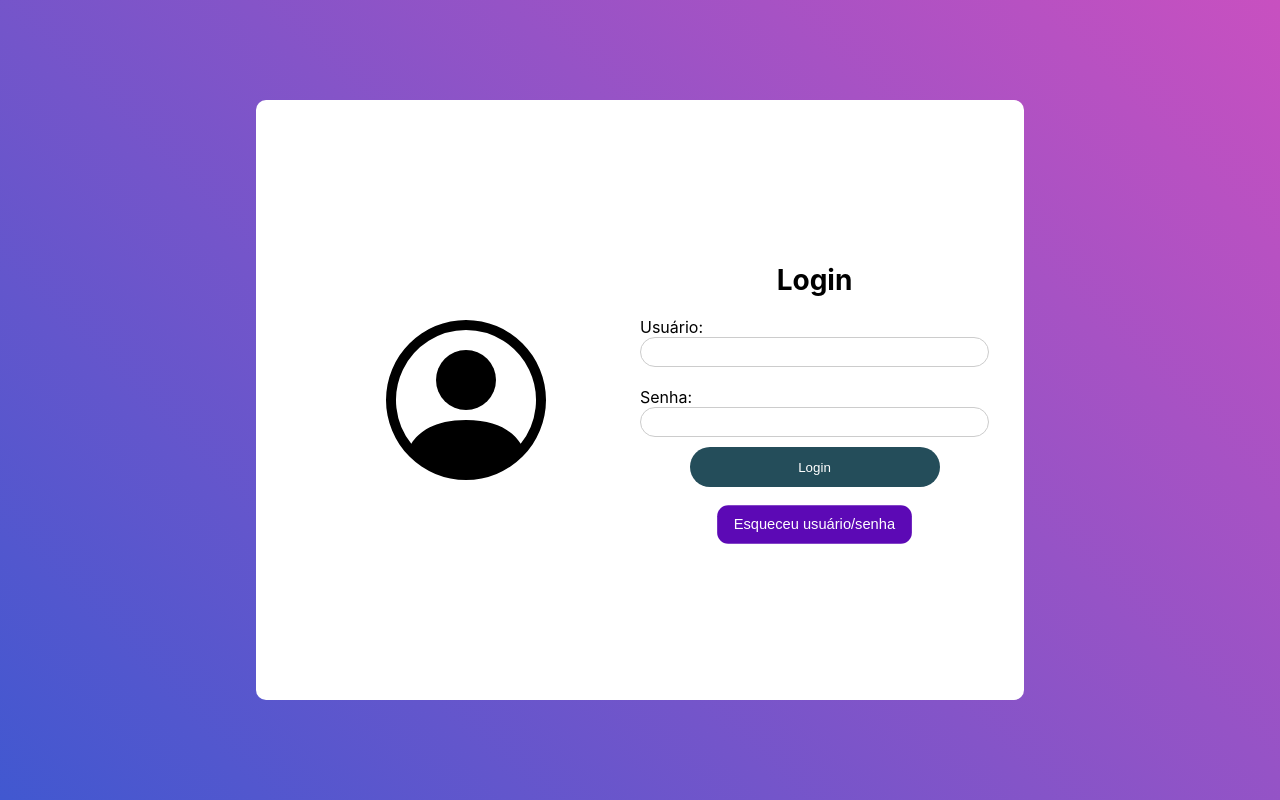
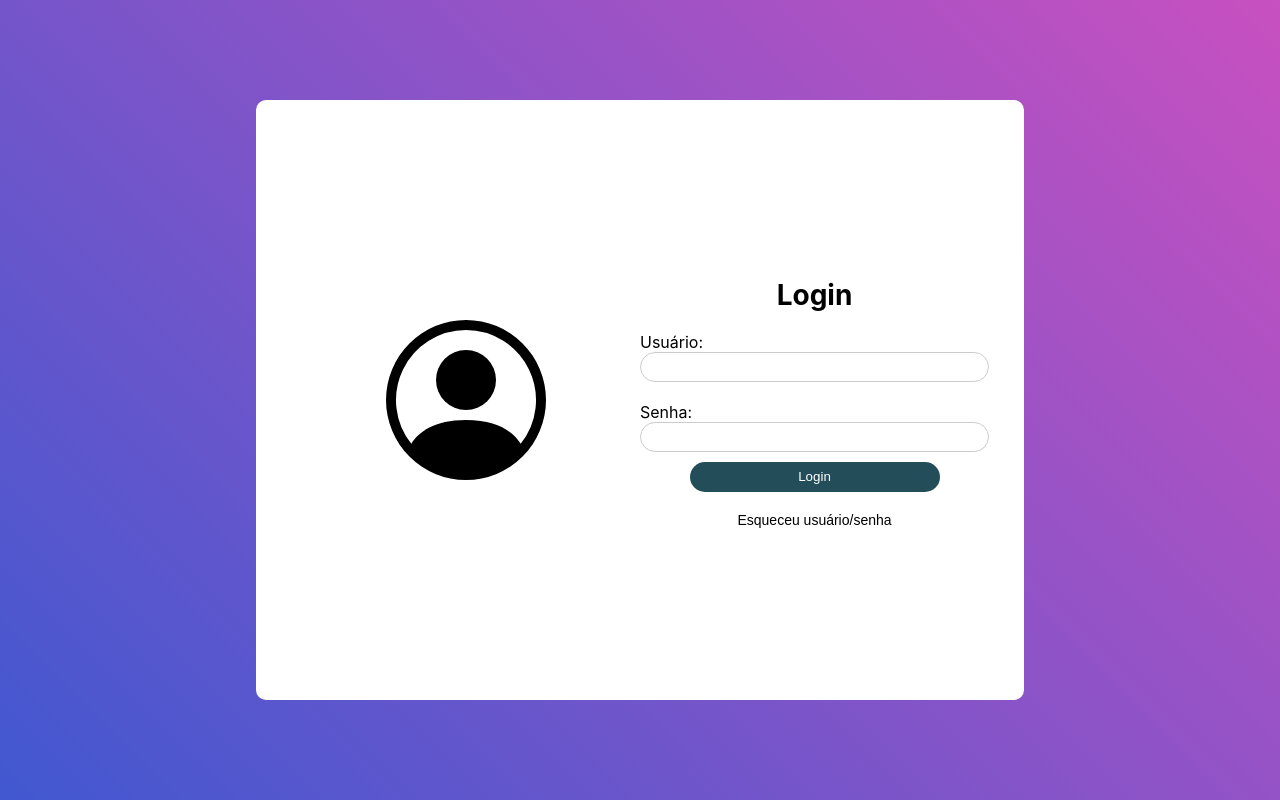
Before and after one commit to Andreypanegallito/cadastroNode, a React (Create React App) app in the folder client/: page /login in a window 1280 px wide. In both pictures the pointer is over the button "Esqueceu usuário/senha". Built offline with nearby package versions, Linux system fonts and the light colour scheme; no server answers.

Commit message:
Ajustado botão de esqueceu a senha

```diff
--- a/client/src/pages/login/login.scss
+++ b/client/src/pages/login/login.scss
@@ -106,7 +106,7 @@
 
         .btn-enviar {
           width: 250px;
-          height: 40px;
+          height: 30px;
           margin: auto;
           display: flex;
           justify-content: center;
@@ -134,17 +134,16 @@
 
         button {
           cursor: pointer;
-          // padding: 15px;
           transition: 0.5s;
+          background-color: transparent;
+          color: #808080;
         }
 
         button:hover {
-          background-color: #5c09b5;
-          color: #fff;
-          transform: scale(1.1);
+          color: #000;
           transition: 0.5s;
-          padding: 10px 15px;
-          border-radius: 10px;
+          border-radius: 20px;
+          font-size: 14px;
         }
       }
     }
```
